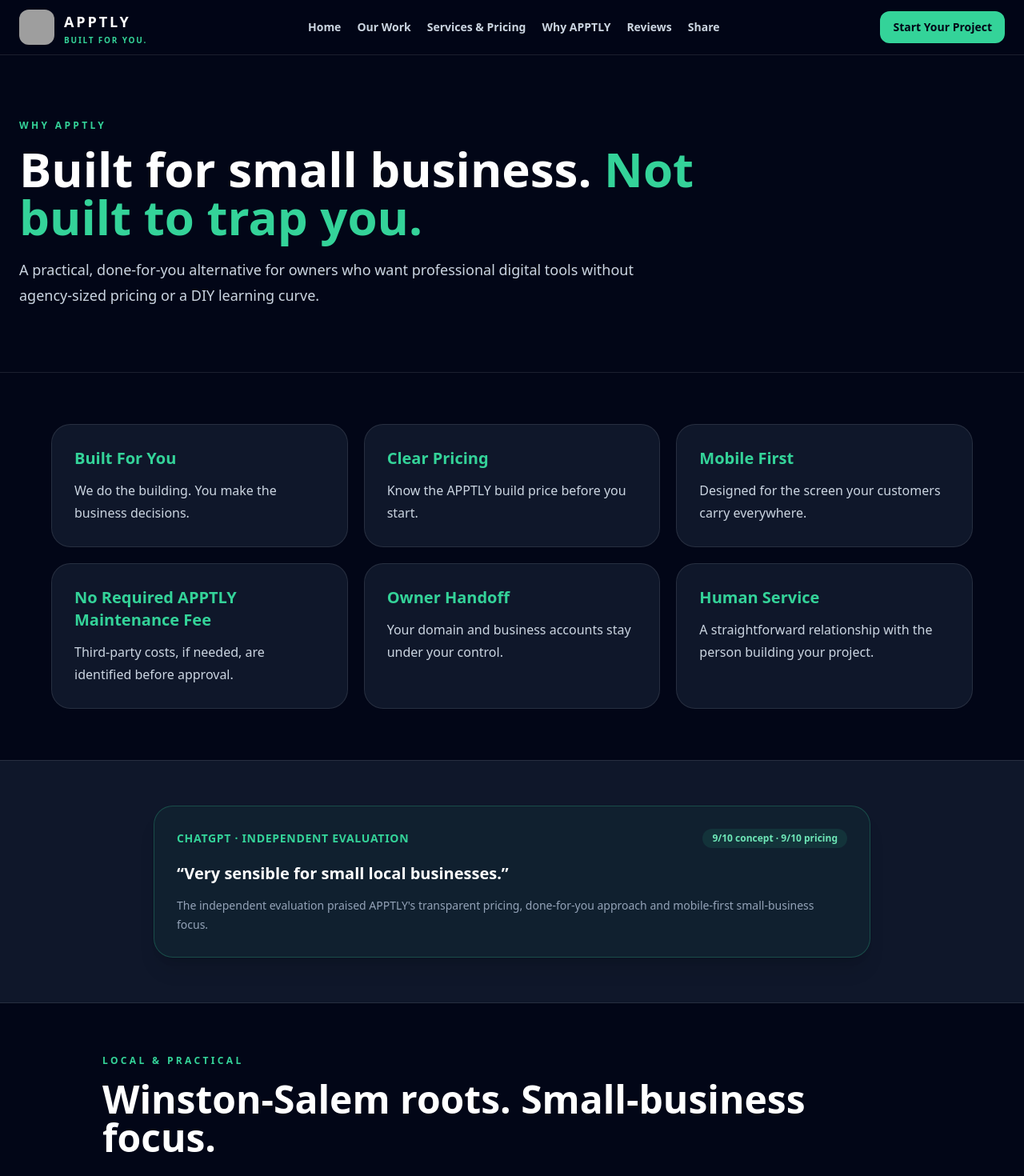
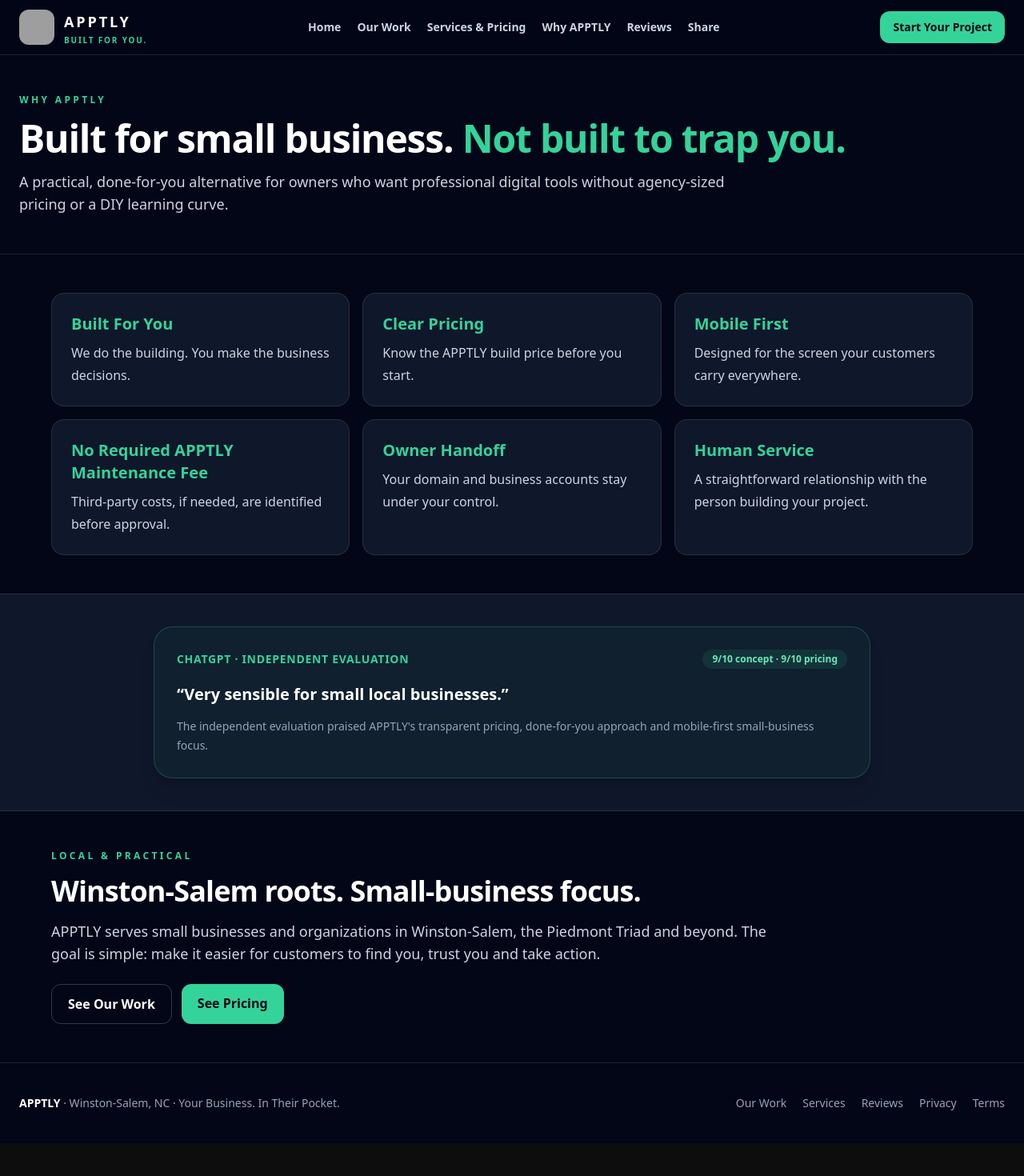
Before and after one commit to myapptly/apptly-website, a Next.js app: page /why-apptly in a window 1280 px wide. Shown: the top 1470 px of the page at 80% size. After the commit the page ends 1429 px from the top, so only its background shows below. Built offline with nearby package versions, Linux system fonts and the light colour scheme; grey boxes are pictures that could not be loaded.

Commit message:
Tighten Why APPTLY page layout

```diff
--- a/app/why-apptly/page.tsx
+++ b/app/why-apptly/page.tsx
@@ -1,8 +1,66 @@
 import { Eyebrow, PageShell, ReviewSpot } from "../../components/MarketingShell";
 
-export default function WhyApptlyPage(){return <PageShell>
-<section className="border-b border-white/10 px-6 py-16 md:py-20"><div className="mx-auto max-w-7xl"><Eyebrow>Why APPTLY</Eyebrow><h1 className="max-w-4xl text-4xl font-black md:text-6xl">Built for small business. <span className="text-emerald-400">Not built to trap you.</span></h1><p className="mt-5 max-w-3xl text-lg leading-8 text-slate-300">A practical, done-for-you alternative for owners who want professional digital tools without agency-sized pricing or a DIY learning curve.</p></div></section>
-<section className="px-6 py-16"><div className="mx-auto grid max-w-6xl gap-5 sm:grid-cols-2 lg:grid-cols-3">{[["Built For You","We do the building. You make the business decisions."],["Clear Pricing","Know the APPTLY build price before you start."],["Mobile First","Designed for the screen your customers carry everywhere."],["No Required APPTLY Maintenance Fee","Third-party costs, if needed, are identified before approval."],["Owner Handoff","Your domain and business accounts stay under your control."],["Human Service","A straightforward relationship with the person building your project."]].map(([t,c])=><div key={t} className="rounded-3xl border border-white/10 bg-slate-900 p-7"><h2 className="text-xl font-black text-emerald-400">{t}</h2><p className="mt-3 leading-7 text-slate-300">{c}</p></div>)}</div></section>
-<section className="border-y border-white/10 bg-slate-900 px-6 py-14"><div className="mx-auto max-w-4xl"><ReviewSpot source="ChatGPT · Independent evaluation" score="9/10 concept · 9/10 pricing" quote="Very sensible for small local businesses." note="The independent evaluation praised APPTLY's transparent pricing, done-for-you approach and mobile-first small-business focus." /></div></section>
-<section className="px-6 py-16"><div className="mx-auto max-w-5xl"><Eyebrow>Local & practical</Eyebrow><h2 className="text-3xl font-black md:text-5xl">Winston-Salem roots. Small-business focus.</h2><p className="mt-5 max-w-3xl text-lg leading-8 text-slate-300">APPTLY serves small businesses and organizations in Winston-Salem, the Piedmont Triad and beyond. The goal is simple: make it easier for customers to find you, trust you and take action.</p><div className="mt-8 flex flex-wrap gap-3"><a href="/work" className="rounded-xl border border-white/20 px-5 py-3 font-black">See Our Work</a><a href="/services" className="rounded-xl bg-emerald-400 px-5 py-3 font-black text-slate-950">See Pricing</a></div></div></section>
-</PageShell>}
+const benefits = [
+  ["Built For You", "We do the building. You make the business decisions."],
+  ["Clear Pricing", "Know the APPTLY build price before you start."],
+  ["Mobile First", "Designed for the screen your customers carry everywhere."],
+  ["No Required APPTLY Maintenance Fee", "Third-party costs, if needed, are identified before approval."],
+  ["Owner Handoff", "Your domain and business accounts stay under your control."],
+  ["Human Service", "A straightforward relationship with the person building your project."],
+];
+
+export default function WhyApptlyPage() {
+  return (
+    <PageShell>
+      <section className="border-b border-white/10 px-6 py-10 md:py-12">
+        <div className="mx-auto max-w-7xl">
+          <Eyebrow>Why APPTLY</Eyebrow>
+          <h1 className="mt-3 text-3xl font-black tracking-tight md:text-5xl lg:whitespace-nowrap">
+            Built for small business. <span className="text-emerald-400">Not built to trap you.</span>
+          </h1>
+          <p className="mt-4 max-w-4xl text-base leading-7 text-slate-300 md:text-lg">
+            A practical, done-for-you alternative for owners who want professional digital tools without agency-sized pricing or a DIY learning curve.
+          </p>
+        </div>
+      </section>
+
+      <section className="px-6 py-10 md:py-12">
+        <div className="mx-auto grid max-w-6xl gap-4 sm:grid-cols-2 lg:grid-cols-3">
+          {benefits.map(([title, copy]) => (
+            <div key={title} className="rounded-2xl border border-white/10 bg-slate-900 p-6">
+              <h2 className="text-lg font-black text-emerald-400 md:text-xl">{title}</h2>
+              <p className="mt-2 leading-7 text-slate-300">{copy}</p>
+            </div>
+          ))}
+        </div>
+      </section>
+
+      <section className="border-y border-white/10 bg-slate-900 px-6 py-9 md:py-10">
+        <div className="mx-auto max-w-4xl">
+          <ReviewSpot
+            source="ChatGPT · Independent evaluation"
+            score="9/10 concept · 9/10 pricing"
+            quote="Very sensible for small local businesses."
+            note="The independent evaluation praised APPTLY's transparent pricing, done-for-you approach and mobile-first small-business focus."
+          />
+        </div>
+      </section>
+
+      <section className="px-6 py-10 md:py-12">
+        <div className="mx-auto max-w-6xl">
+          <Eyebrow>Local & practical</Eyebrow>
+          <h2 className="mt-3 text-3xl font-black tracking-tight md:text-4xl lg:whitespace-nowrap">
+            Winston-Salem roots. Small-business focus.
+          </h2>
+          <p className="mt-4 max-w-4xl text-base leading-7 text-slate-300 md:text-lg">
+            APPTLY serves small businesses and organizations in Winston-Salem, the Piedmont Triad and beyond. The goal is simple: make it easier for customers to find you, trust you and take action.
+          </p>
+          <div className="mt-6 flex flex-wrap gap-3">
+            <a href="/work" className="rounded-xl border border-white/20 px-5 py-3 font-black">See Our Work</a>
+            <a href="/services" className="rounded-xl bg-emerald-400 px-5 py-3 font-black text-slate-950">See Pricing</a>
+          </div>
+        </div>
+      </section>
+    </PageShell>
+  );
+}
```
